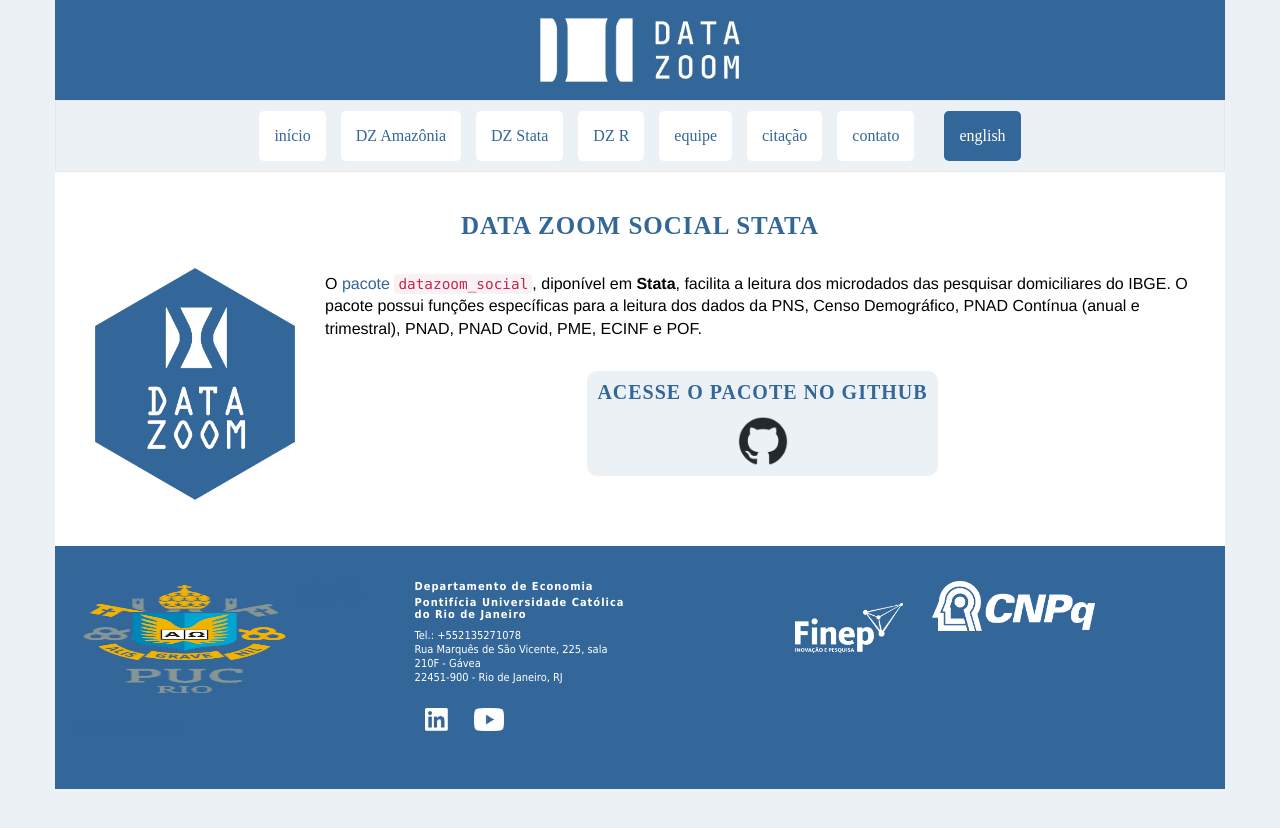
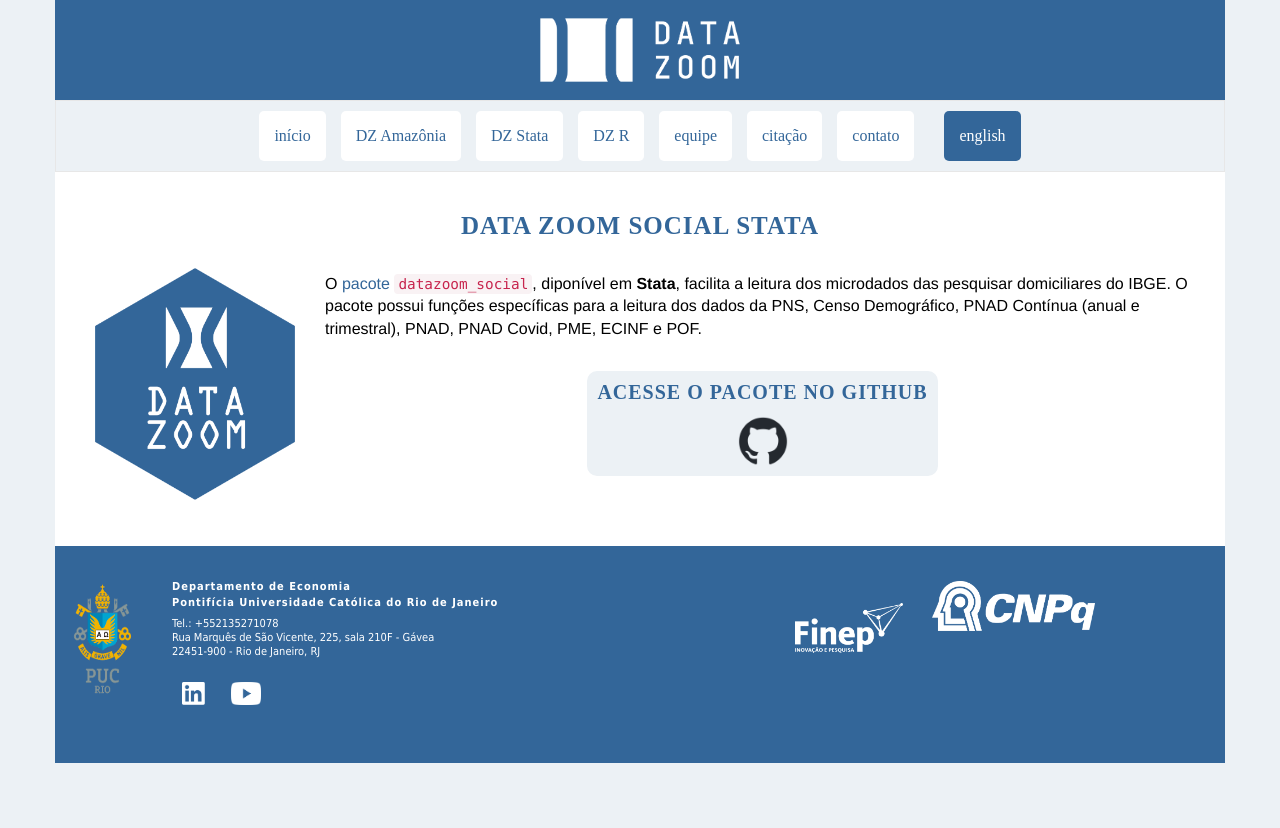
Before and after one commit to datazoompuc/datazoompuc.github.io, a Jekyll site: the page built from pt/dz_stata.md, in a window 1280 px wide. Shown: the top 828 px of the page. Built offline with Jekyll 4.4.1, drawn with Linux system fonts in a browser that asks for light colours; nearby versions of some CDN libraries; some web fonts are replaced.

Commit message:
Corrigindo altura do Brasão
Pequeno erro de duplicação de medidas

```diff
--- a/_includes/footer.html
+++ b/_includes/footer.html
@@ -6,7 +6,6 @@
         <a href="http://www.puc-rio.br">
           <img alt="PUC"
                src="{{ '/assets/img/logo_puc.png' | relative_url }}"
-               width="229" height="140" style="display:block;">
                width="65" height="140" style="display:block;">
         </a>
 
```
